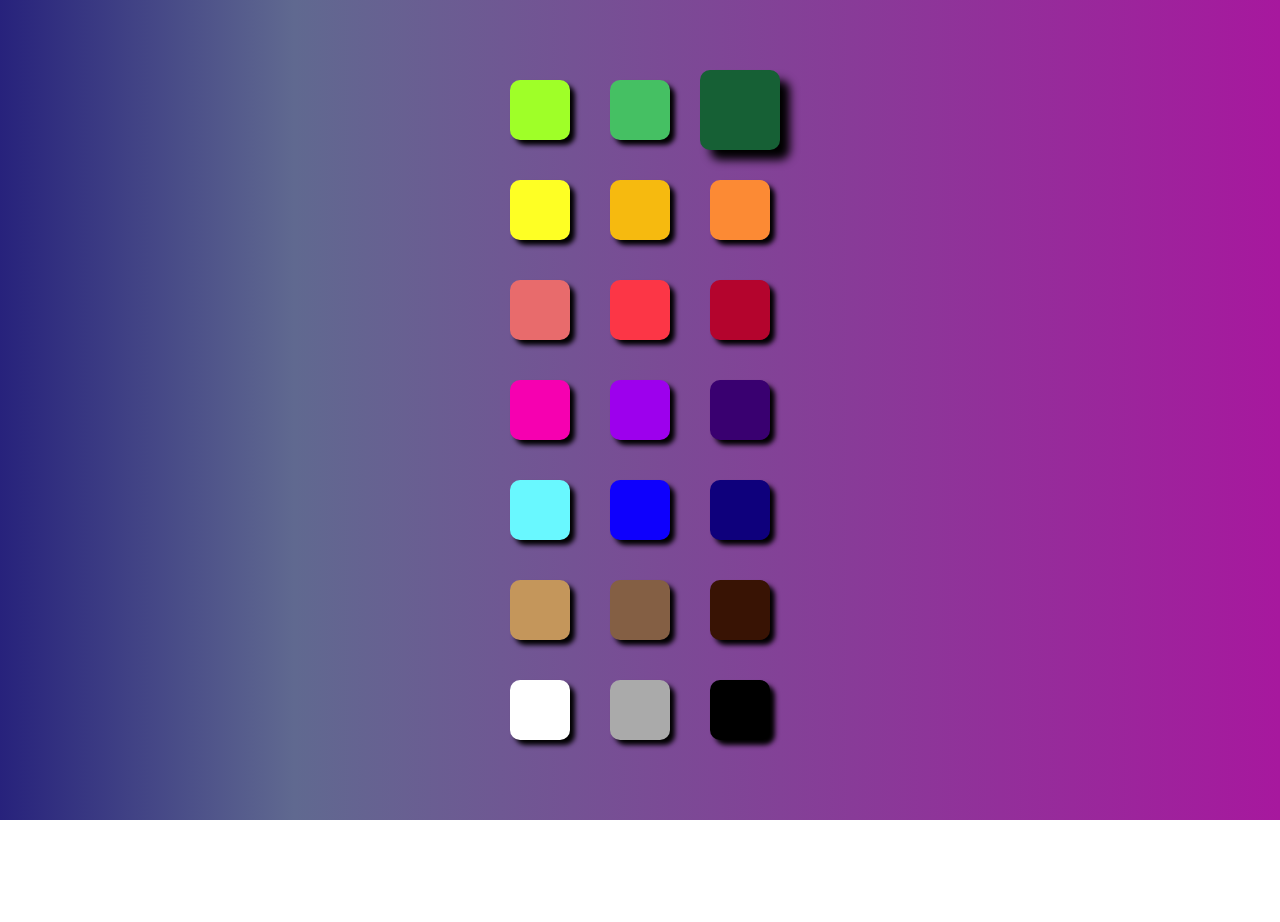
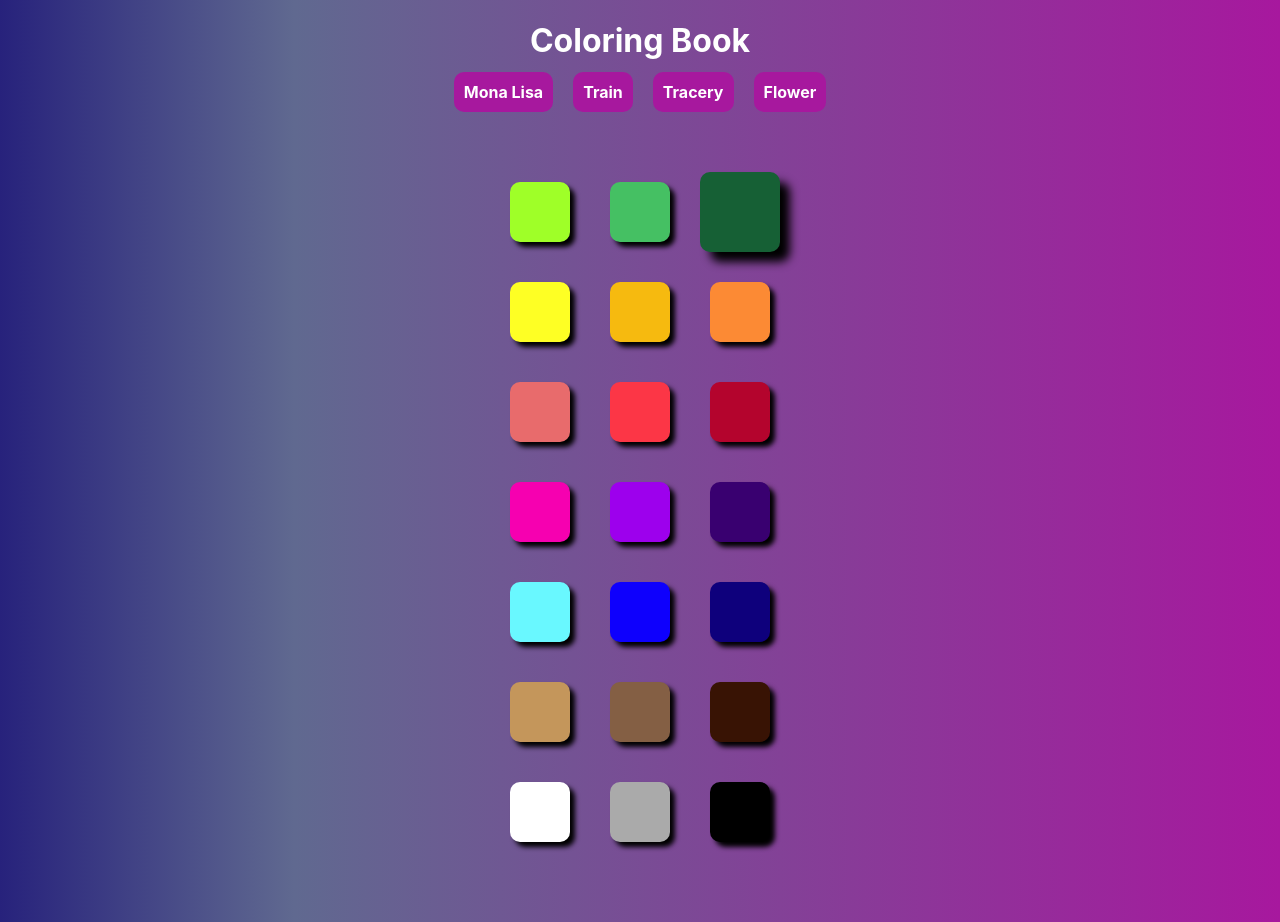
Before and after one commit to ksamoylov/coloring-book, a React (Create React App) app: page / in a window 1280 px wide. Before the commit this address had no page. Before the commit the page ends 820 px from the top, so only its background shows below. Built offline with nearby package versions, Linux system fonts and the light colour scheme.

Commit message:
Add nav and gh-pages

```diff
--- a/package.json
+++ b/package.json
@@ -7,6 +7,7 @@
     "@testing-library/jest-dom": "^5.16.3",
     "@testing-library/react": "^12.1.4",
     "@testing-library/user-event": "^13.5.0",
+    "gh-pages": "^3.2.3",
     "react": "^17.0.2",
     "react-dom": "^17.0.2",
     "react-router-dom": "^6.2.2",
@@ -17,7 +18,8 @@
     "start": "react-scripts start",
     "build": "react-scripts build",
     "test": "react-scripts test",
-    "eject": "react-scripts eject"
+    "eject": "react-scripts eject",
+    "deploy": "gh-pages -d build"
   },
   "eslintConfig": {
     "extends": [
--- a/src/App.js
+++ b/src/App.js
@@ -9,6 +9,7 @@ import MonaLisa from "./components/books/MonaLisa";
 import Flower from "./components/books/Flower";
 import Tracery from "./components/books/Tracery";
 import Train from "./components/books/Train";
+import Nav from "./components/Nav";
 
 const defaultColor = '#166035';
 
@@ -31,6 +32,7 @@ function App() {
 
   return (
     <div className="App">
+      <Nav/>
       <div className="container">
         <Routes>
           <Route path="/mona-lisa/" element={
--- /dev/null
+++ b/src/components/Nav.css
@@ -0,0 +1,13 @@
+#nav {
+  color: #ffffff;
+}
+
+#nav a {
+  color: #ffffff;
+  text-decoration: none;
+  padding: 10px;
+  margin: 10px;
+  background: #a7189e;
+  border-radius: 10px;
+  font-weight: bold;
+}
--- /dev/null
+++ b/src/components/Nav.js
@@ -0,0 +1,19 @@
+import React from "react";
+import { Link } from "react-router-dom";
+import "./Nav.css";
+
+export default class Nav extends React.Component {
+  render() {
+    return (
+      <div id="nav">
+        <h1 className="nav-header">Coloring Book</h1>
+        <nav>
+          <Link to="/mona-lisa">Mona Lisa</Link>
+          <Link to="/train">Train</Link>
+          <Link to="/tracery">Tracery</Link>
+          <Link to="/flower">Flower</Link>
+        </nav>
+      </div>
+    );
+  }
+}
```
Also changed, not shown: 1 other file (tests, documents, lock files or other folders).
